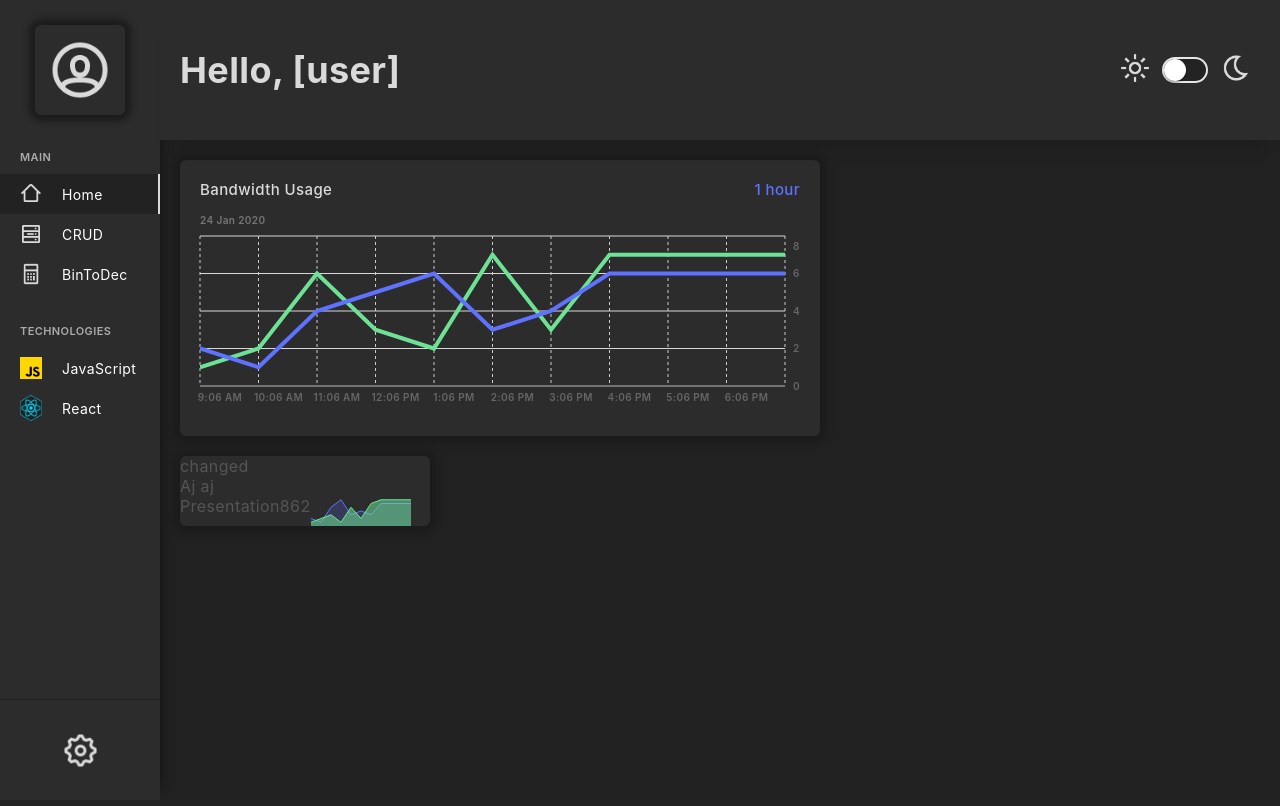
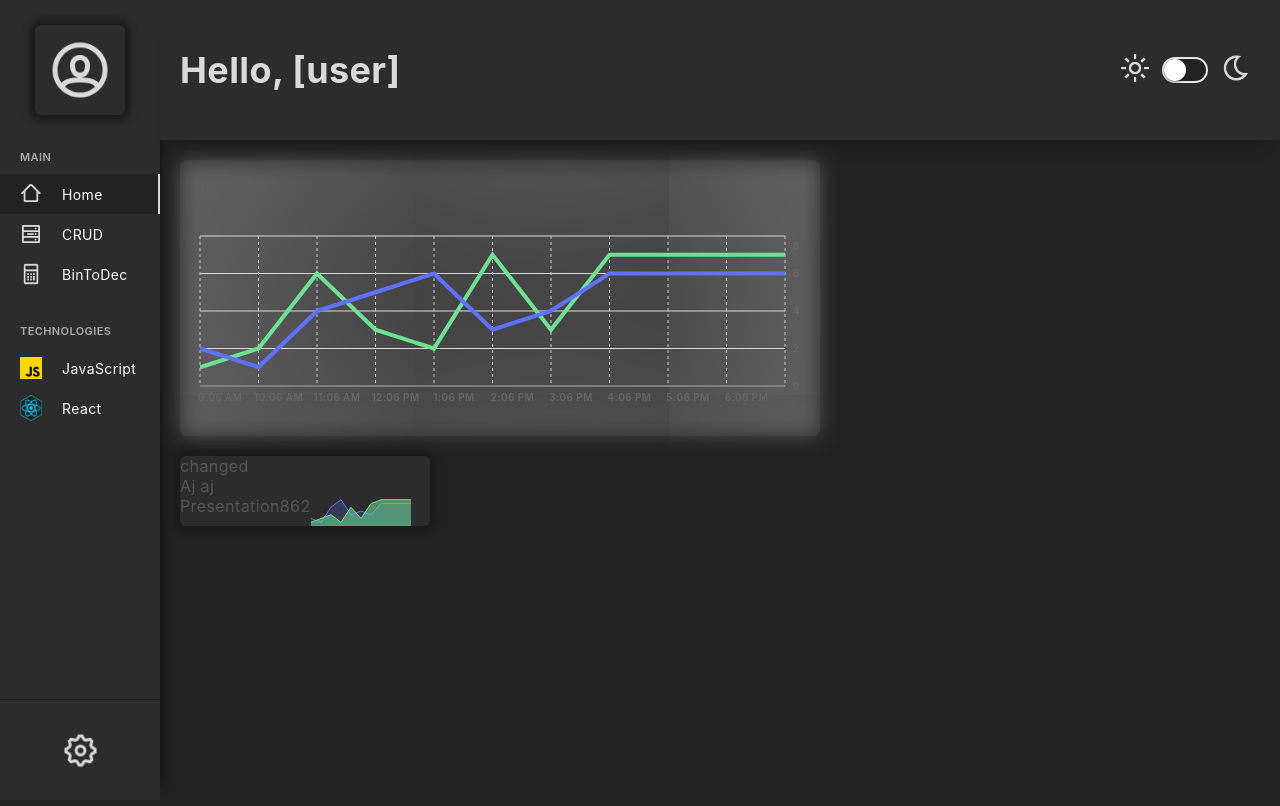
Before and after one commit to Damjan011/Ocular, a React (Create React App) app: page / in a window 1280 px wide. Shown: the top 806 px of the page. Built offline with nearby package versions, Linux system fonts and the light colour scheme; no server answers.

Commit message:
Glass card testing

```diff
--- a/src/components/graphs/bandwidthGraph/index.js
+++ b/src/components/graphs/bandwidthGraph/index.js
@@ -134,7 +134,7 @@ const hourFormatter = (tickTimestamp) => {
 
 const BandwidthGraph = () => {
   return (
-    <div id="bandwidth-usage" className="ui-box" style={{ padding: '20px', overflow: 'visible' }}>
+    <div id="bandwidth-usage" className="ui-box glass-card" style={{ padding: '20px', overflow: 'visible' }}>
       <div className="ui-graph-labels">
         <div className="ui-graph-labels-inner">
           <div style={{color: '#dadada'}} className="ui-graph-main-label">
--- a/src/index.scss
+++ b/src/index.scss
@@ -20,6 +20,20 @@ h2, h3, h1, p {
   border-radius: 6px;
   box-shadow: 0px 0px 6px 6px #1d1c1c;
   margin: 10px;
+
+  position: relative;
+}
+
+.glass-card:before {
+  content: '';
+    position: absolute;
+    top: 0;
+    left: 0;
+    right: 0;
+    bottom: 0;
+    box-shadow: inset 0 0 2000px rgba(255, 255, 255, .5);
+    filter: blur(10px);
+    background: inherit;
 }
 
 .ui-sidebar {
```
